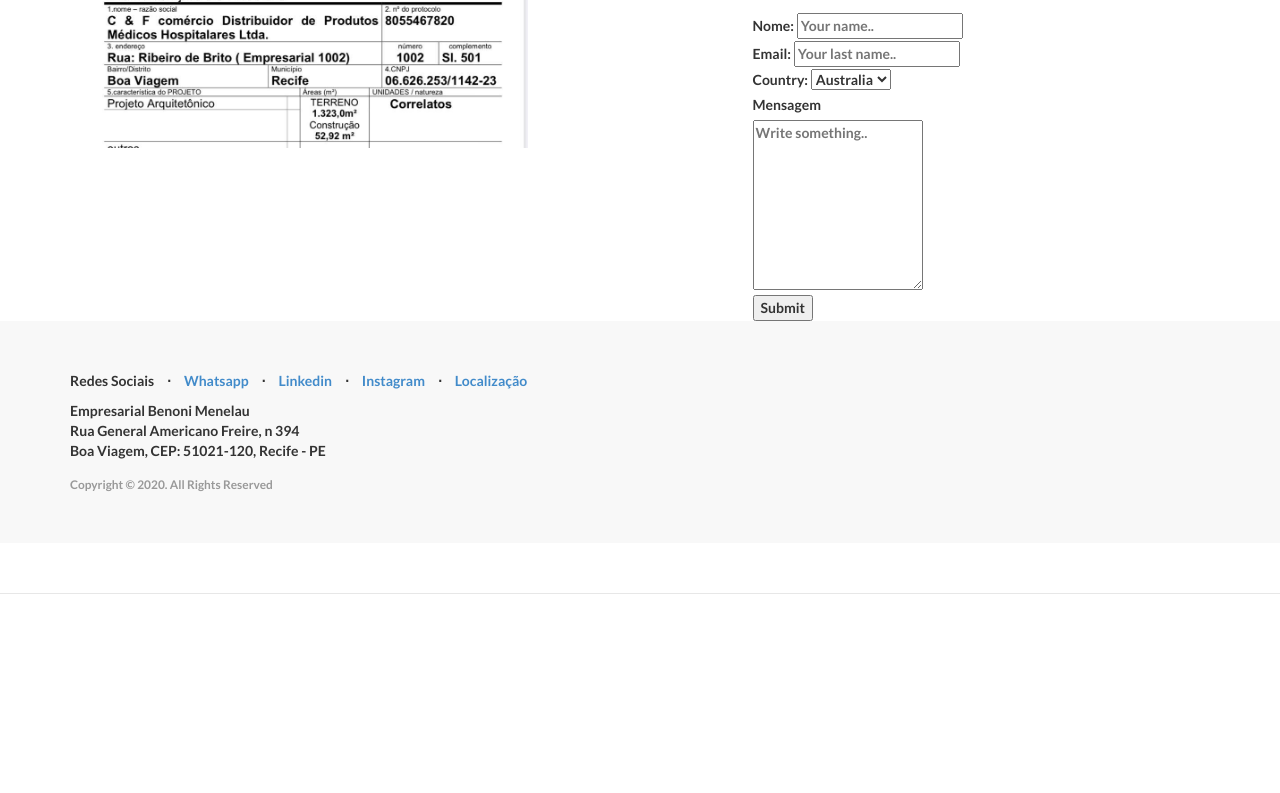
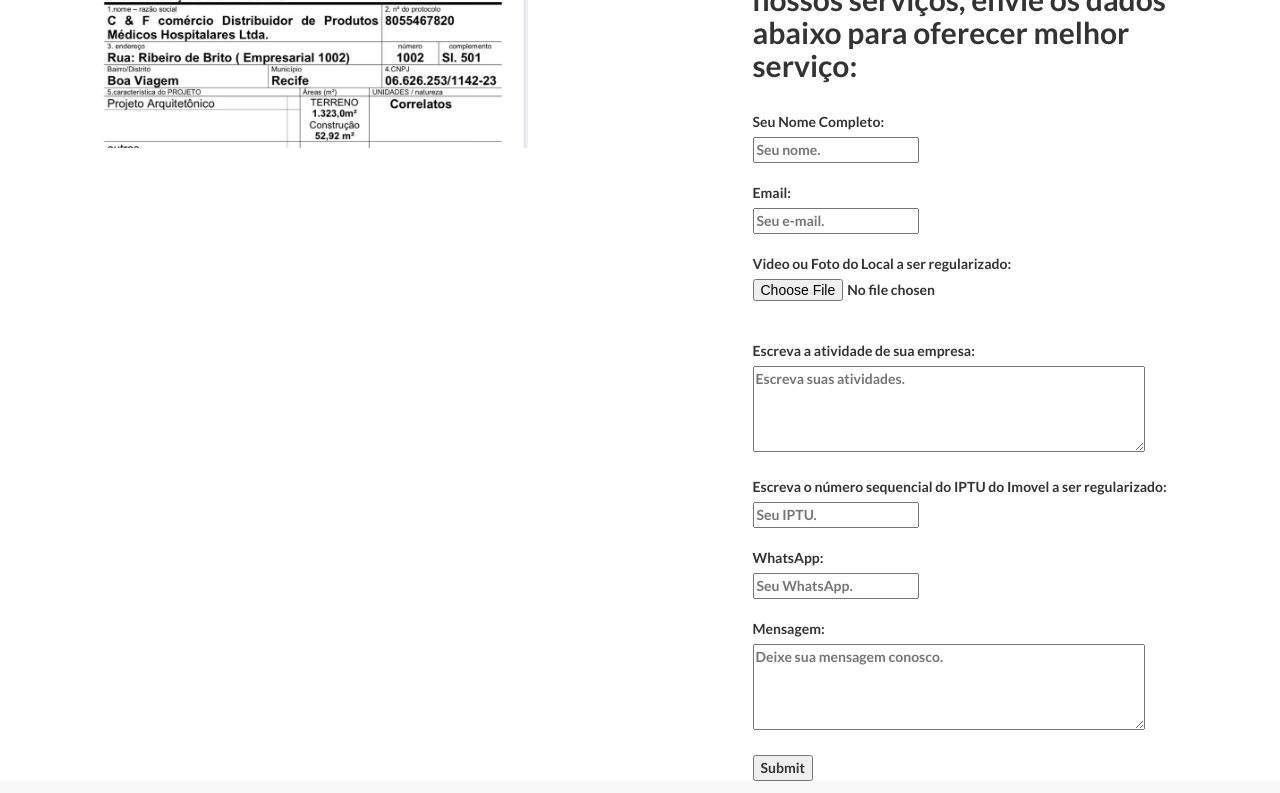
Before and after one commit to afc2c4/arquiteturasanitaria, a plain HTML site: page contato.html in a window 1280 px wide. Shown: the part 164-957 px from the top of the page. Before the commit the page ends 800 px from the top, so only its background shows below. Drawn offline with Linux system fonts and the light colour scheme.

Commit message:
ajustando formulario de contato

```diff
--- a/contato.html
+++ b/contato.html
@@ -63,20 +63,33 @@
                 <div class="col-lg-5 col-lg-offset-1 col-sm-push-6  col-sm-6">
                     <hr class="section-heading-spacer">
                     <div class="clearfix"></div>
-                    <h2 class="section-heading">Serviços que realizamos:</h2>
+                    <h2 class="section-heading">Caso esteja interessados em nossos serviços,
+                                                envie os dados abaixo para oferecer melhor serviço:</h2>
             <form id="gform" method="POST" action="https://script.google.com/macros/s/AKfycbx3ldxtoVYzRcLaBQYvm93mjAc43EpT8eK51CkA/exec">
-              <label for="fname">Nome: </label>
-              <input type="text" id="fname" name="Nome Completo" placeholder="Your name.."> <br>
-              <label for="lname">Email: </label>
-              <input type="text" id="lname" name="Email cadastrado" placeholder="Your last name.."> <br>
-              <label for="country">Country: </label>
-              <select id="country" name="País">
-                <option value="australia">Australia</option>
-                <option value="canada">Canada</option>
-                <option value="usa">USA</option>
-              </select><br>
-              <label for="subject">Mensagem</label><br>
-              <textarea id="subject" name="Mensagem adicionada" placeholder="Write something.." style="height:170px"></textarea><br>
+              <label for="fname">Seu Nome Completo:</label><br>
+              <input type="text" id="fname" name="Nome Completo" placeholder="Seu nome." rows="1" cols="50"> <br><br>
+
+              <label for="lname">Email:</label><br>
+              <input type="text" id="lname" name="Email Cadastrado" placeholder="Seu e-mail." rows="1" cols="50"> <br><br>
+
+              <label for="filename">Video ou Foto do Local a ser regularizado:</label><br>
+              <input type="file" id="filename" name="Arquivo Cadastrado" placeholder="Seu arquivo." rows="1" cols="50"> <br><br>
+
+
+              <label for="subject">Escreva a atividade de sua empresa:</label><br>
+              <textarea id="subject" name="Atividade adicionada" placeholder="Escreva suas atividades." rows="4" cols="50"></textarea><br><br>
+
+              <label for="iname">Escreva o número sequencial do IPTU do Imovel a ser regularizado:</label><br>
+              <input type="number" id="iname" name="IPTU Cadastrado" placeholder="Seu IPTU." rows="1" cols="50"> <br><br>
+
+
+              <label for="wname">WhatsApp:</label><br>
+              <input type="tel" id="wname" name="WhatsApp cadastrado" placeholder="Seu WhatsApp." rows="1" cols="50"> <br><br>
+
+              <label for="subject">Mensagem:</label><br>
+              <textarea id="subject" name="Mensagem adicionada" placeholder="Deixe sua mensagem conosco." rows="4" cols="50"></textarea><br><br>
+
+
               <input type="submit" value="Submit">
             </form>
 
```
